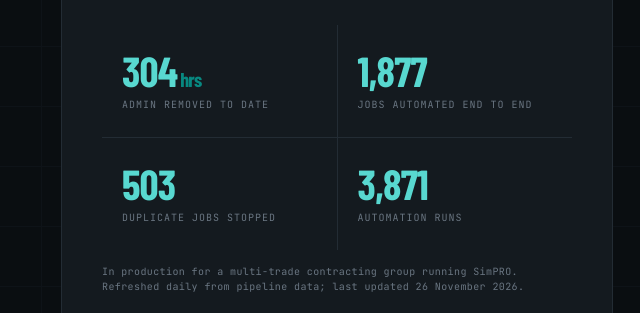
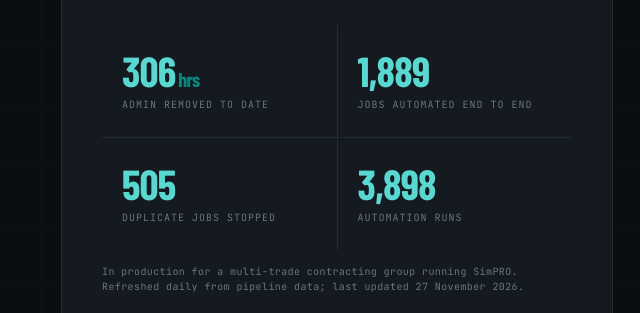
Before and after one commit to chrisolanda-cyber/kontrol-website, a plain HTML site: page index.html in a window 1280 px wide. Shown: the part 314-627 px from the top of the page, 619-1259 px from the left. Drawn offline with Linux system fonts and the light colour scheme.

Commit message:
chore: refresh production stats (27 November 2026)

```diff
--- a/index.html
+++ b/index.html
@@ -183,26 +183,26 @@
         <div class="stats-label">// actuals from live client pipelines</div>
         <div class="stats-grid">
           <div class="stat-cell">
-            <div class="stat-num"><span data-stat="hours">304</span><span class="stat-unit" style="margin-left:3px;">hrs</span></div>
+            <div class="stat-num"><span data-stat="hours">306</span><span class="stat-unit" style="margin-left:3px;">hrs</span></div>
             <div class="stat-label">Admin removed to date</div>
           </div>
           <div class="stat-cell">
-            <div class="stat-num"><span data-stat="jobs">1,877</span></div>
+            <div class="stat-num"><span data-stat="jobs">1,889</span></div>
             <div class="stat-label">Jobs automated end to end</div>
           </div>
           <div class="stat-cell">
-            <div class="stat-num"><span data-stat="dupes">503</span></div>
+            <div class="stat-num"><span data-stat="dupes">505</span></div>
             <div class="stat-label">Duplicate jobs stopped</div>
             <!-- Not shown: the daily updater still writes the success rate here, and
                  automate.html reads it for its own stats strip. -->
             <span hidden><span data-stat="success">97</span></span>
           </div>
           <div class="stat-cell">
-            <div class="stat-num"><span data-stat="runs">3,871</span></div>
+            <div class="stat-num"><span data-stat="runs">3,898</span></div>
             <div class="stat-label">Automation runs</div>
           </div>
         </div>
-        <div class="stats-source">In production for a multi-trade contracting group running SimPRO. Refreshed daily from pipeline data; last updated <span data-stat="asat">26 November 2026</span>.</div>
+        <div class="stats-source">In production for a multi-trade contracting group running SimPRO. Refreshed daily from pipeline data; last updated <span data-stat="asat">27 November 2026</span>.</div>
         <div class="pipeline-demo">
           <div class="pipeline-label">// example workflow</div>
           <div class="pipeline-nodes">
```
